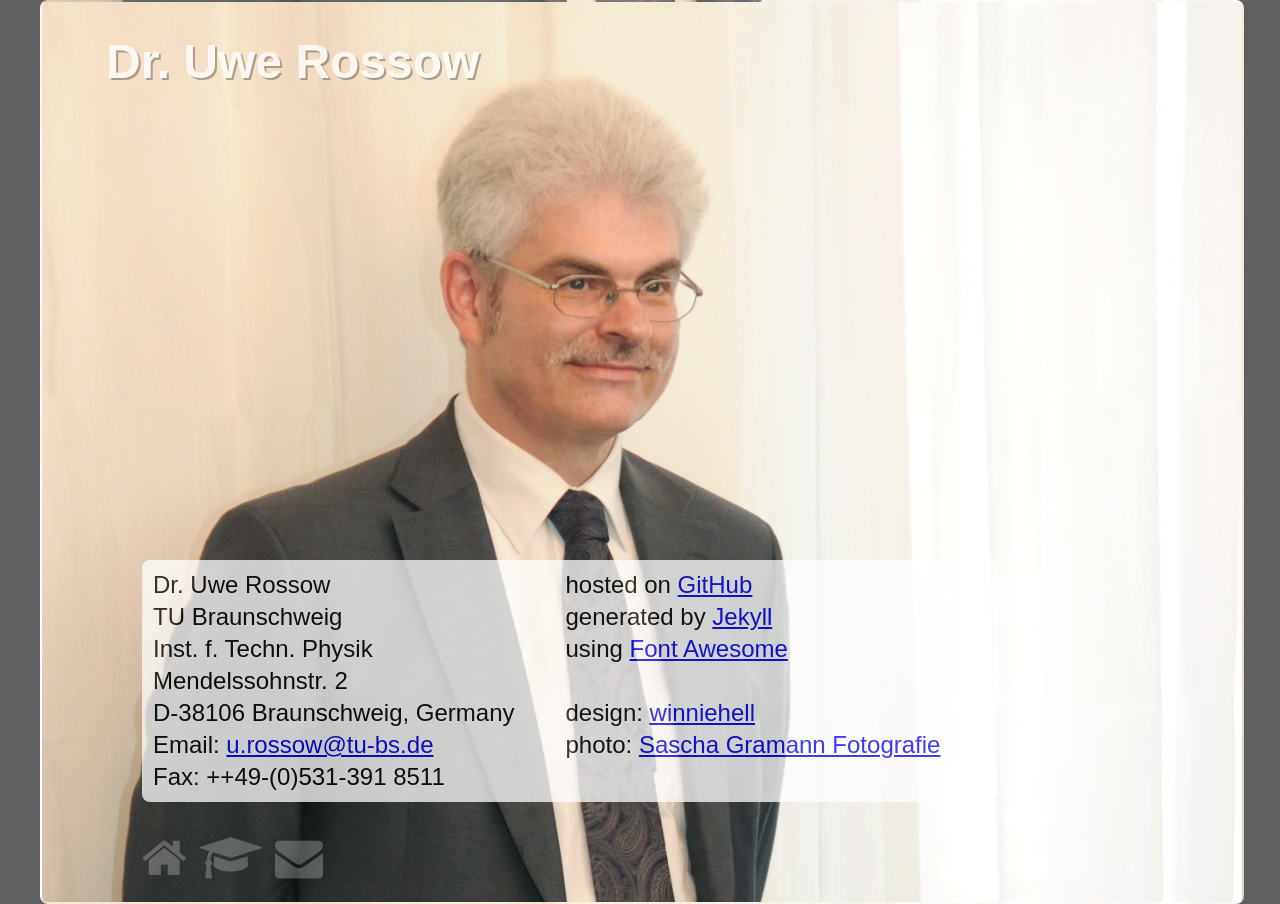
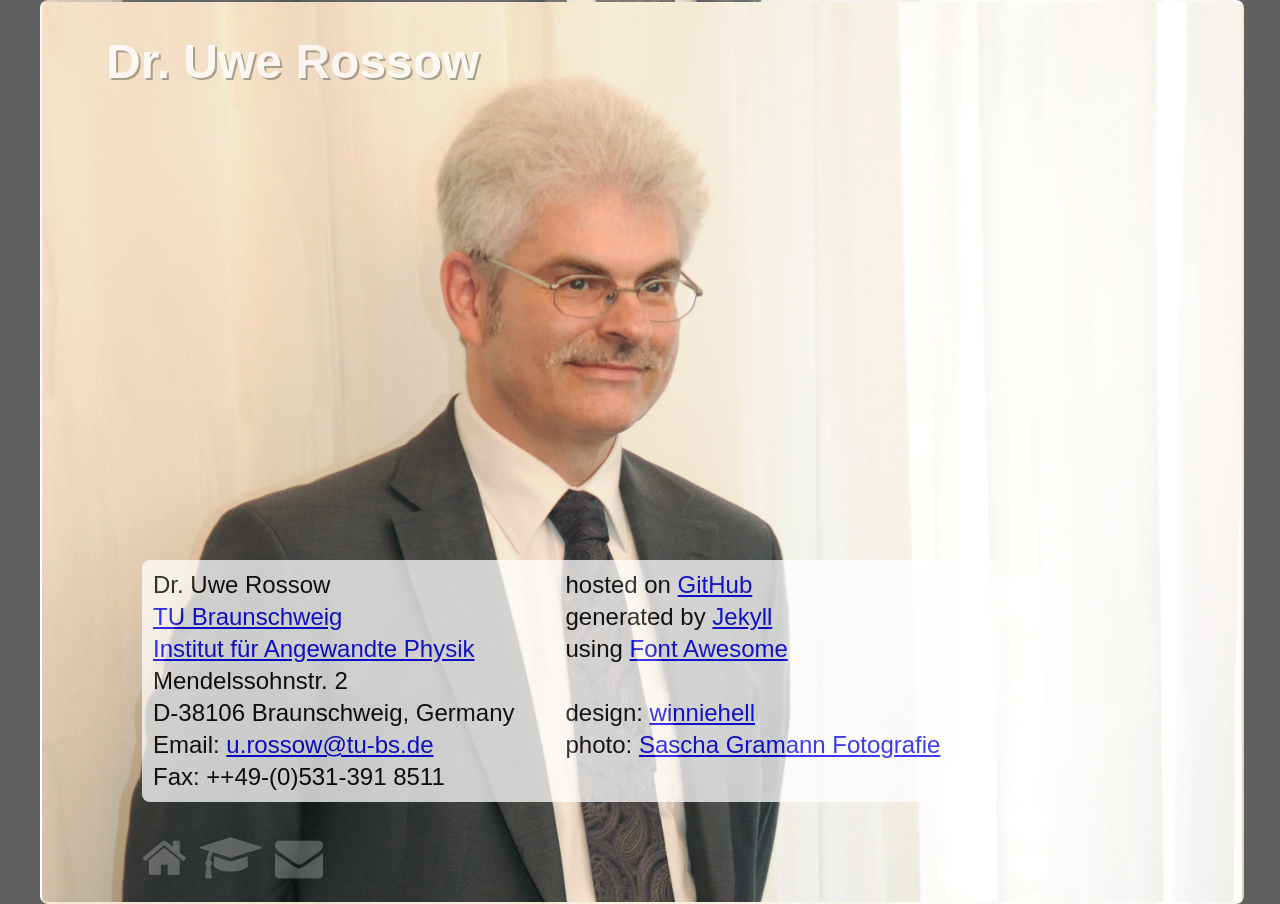
Before and after one commit to winniehell-wasteland/u-rossow.de, a Jekyll site: the page built from imprint.md, in a window 1280 px wide. Built offline with Jekyll 4.4.1, drawn with Linux system fonts in a browser that asks for light colours.

Commit message:
add more links to imprint

```diff
--- a/imprint.md
+++ b/imprint.md
@@ -3,17 +3,19 @@ layout: default
 permalink: /imprint/
 ---
 
-| Dr. Uwe Rossow                | hosted on [GitHub]
-| TU Braunschweig               | generated by [Jekyll]
-| Inst. f. Techn. Physik        | using [Font Awesome]
-| Mendelssohnstr. 2             |
-| D-38106 Braunschweig, Germany | design: [winniehell]
-| Email: [u.rossow@tu-bs.de]    | photo: [Sascha Gramann Fotografie]
-| Fax: ++49-(0)531-391 8511     |
+| Dr. Uwe Rossow                   | hosted on [GitHub]
+| [TU Braunschweig]                | generated by [Jekyll]
+| [Institut für Angewandte Physik] | using [Font Awesome]
+| Mendelssohnstr. 2                |
+| D-38106 Braunschweig, Germany    | design: [winniehell]
+| Email: [u.rossow@tu-bs.de]       | photo: [Sascha Gramann Fotografie]
+| Fax: ++49-(0)531-391 8511        |
 
 [Jekyll]: http://jekyllrb.com/
 [Font Awesome]: http://fontawesome.io/
 [GitHub]: https://github.com/winniehell/u-rossow.de
+[Institut für Angewandte Physik]: https://www.tu-braunschweig.de/iap/
 [Sascha Gramann Fotografie]: http://www.fotostudio-gramann.de
+[TU Braunschweig]: https://www.tu-braunschweig.de/
 [u.rossow@tu-bs.de]: mailto:u.rossow@tu-bs.de
 [winniehell]: http://winniehell.de
```
